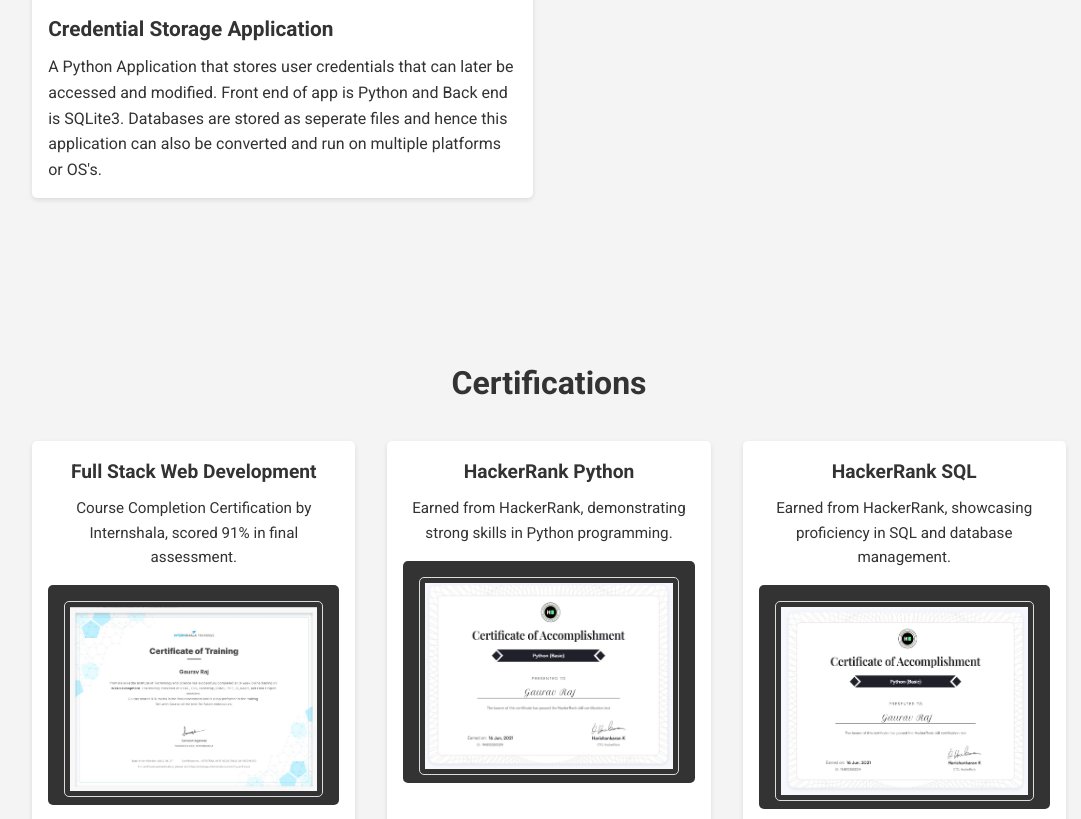
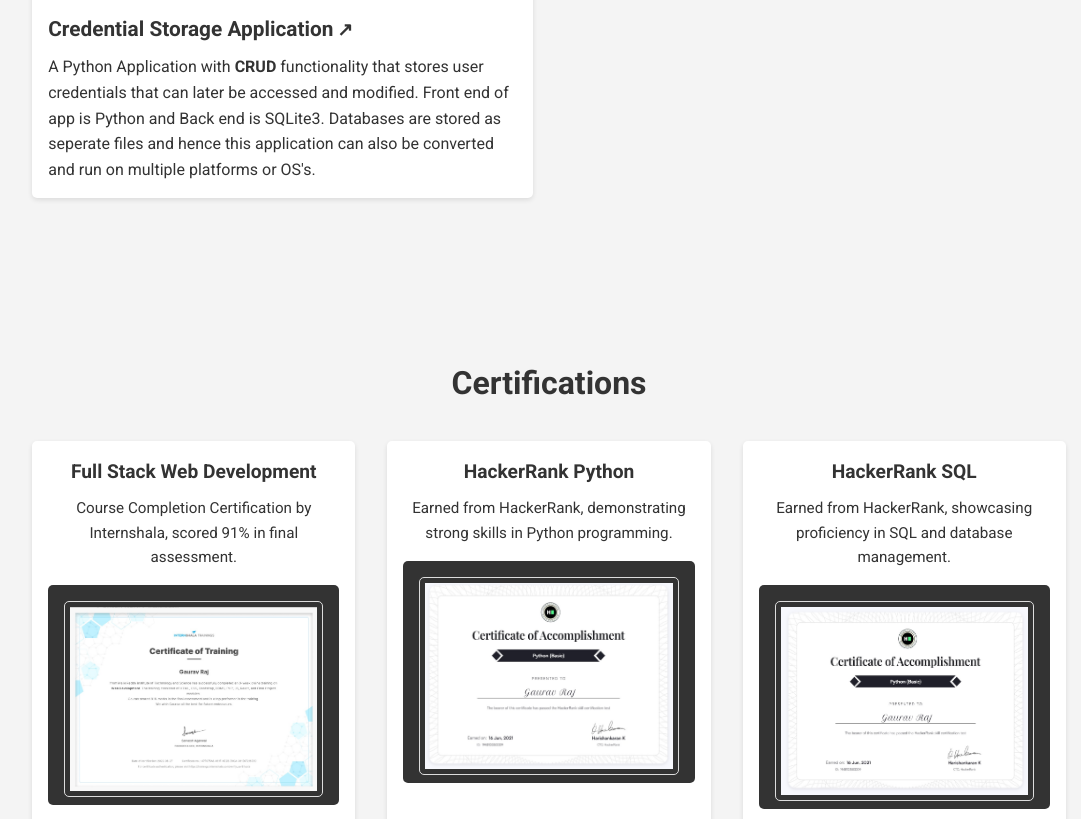
Before and after one commit to GauravRaj6767/GauravRaj6767.github.io, a plain HTML site: page index.html in a window 1280 px wide. Shown: the part 2523-3342 px from the top of the page, without its empty margins (91-1172 px from the left). Drawn offline with Linux system fonts and the light colour scheme.

Commit message:
few changes not sure about icon

```diff
--- a/index.html
+++ b/index.html
@@ -118,11 +118,13 @@
                         </video>
 
                         <div class="project-content">
-                            <h3>Credential Storage Application</h3>
-                            <p>A Python Application that stores user credentials that can later be accessed and
-                                modified. Front end of app is Python and Back end is SQLite3. Databases are stored as
-                                seperate files and hence this application can also be converted and run on multiple
-                                platforms or OS's.</p>
+                            <h3>Credential Storage Application<span class="link-icon">&#8599;</span></h3>
+                            <p>A Python Application with <strong>CRUD</strong> functionality that stores user
+                                credentials that can later be accessed and modified. Front end of app is Python and Back
+                                end is
+                                SQLite3. Databases
+                                are stored as seperate files and hence this application can also be converted and run on
+                                multiple platforms or OS's.</p>
                         </div>
                     </a>
                 </div>
```
Also changed, not shown: images/logo_icon.jpeg (added), images/logo_icon.jpg (added).
